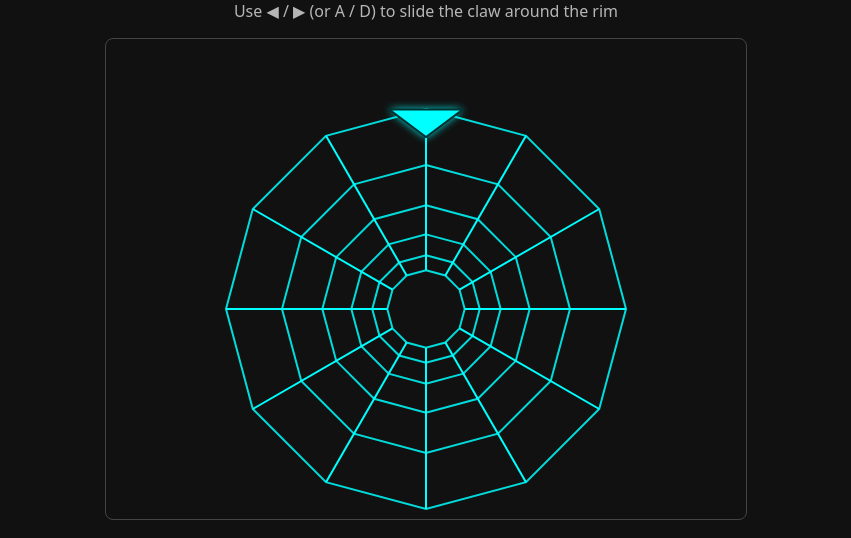
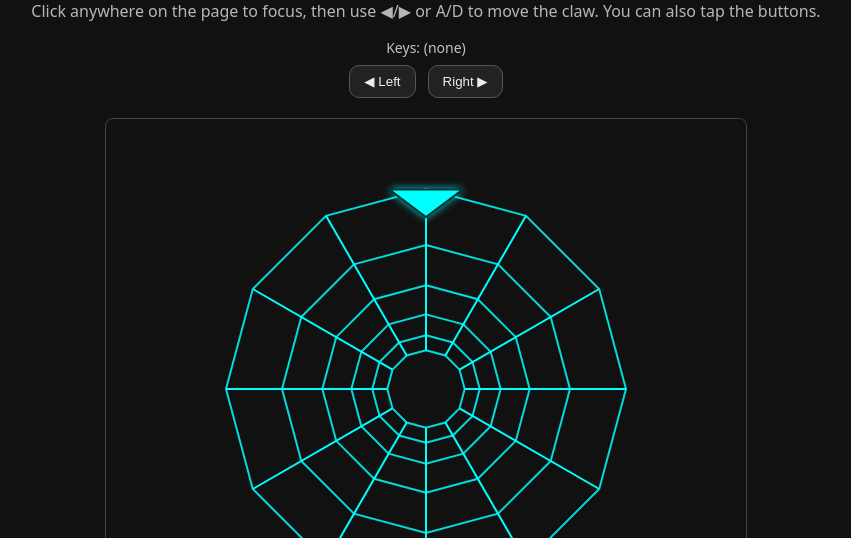
Before and after one commit to CatNapElmer/Tempist-Clone, a plain HTML site: page index.html in a window 1280 px wide. Shown: the part 80-618 px from the top of the page, without its empty margins (214-1065 px from the left). Drawn offline with Linux system fonts and the light colour scheme.

Commit message:
Update index.html

```diff
--- a/index.html
+++ b/index.html
@@ -1,4 +1,33 @@
-<!DOCTYPE html><!DOCTYPE html>
+<!DOCTYPE html><!DOCTYPE html><!DOCTYPE html>
+<html>
+<head>
+  <meta charset="utf-8" />
+  <title>Tempist-Clone</title>
+  <meta name="viewport" content="width=device-width,initial-scale=1" />
+  <style>
+    html,body { margin:0; background:#111; color:#eee; font-family:system-ui; }
+    h1, p { text-align:center; }
+    canvas { display:block; margin:12px auto 8px; border:1px solid #444; border-radius:8px; }
+    .hint { opacity:.75; margin-top:4px }
+    .controls { display:flex; gap:12px; justify-content:center; margin:8px 0 20px; }
+    .btn { padding:8px 14px; border:1px solid #555; background:#222; color:#eee; border-radius:10px; cursor:pointer; }
+    .status { text-align:center; font-size:14px; opacity:.8; min-height:1.2em }
+    /* make page focusable so it can receive keys */
+    body:focus { outline: 2px dashed #0ff; outline-offset: 4px; }
+  </style>
+</head>
+<body tabindex="0">
+  <h1>Tempist-Clone</h1>
+  <p class="hint">Click anywhere on the page to focus, then use ◀︎/▶︎ or A/D to move the claw. You can also tap the buttons.</p>
+  <div class="status" id="status">Keys: (none)</div>
+  <div class="controls">
+    <button class="btn" id="leftBtn">◀︎ Left</button>
+    <button class="btn" id="rightBtn">Right ▶︎</button>
+  </div>
+  <canvas id="game" width="640" height="480"></canvas>
+
+  <s
+
 <html>
 <head>
   <meta charset="utf-8" />
```
